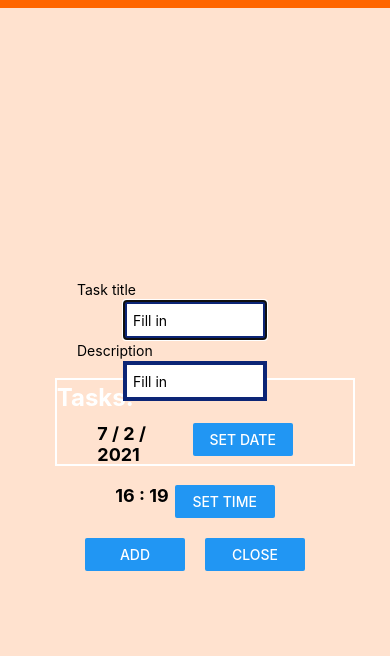
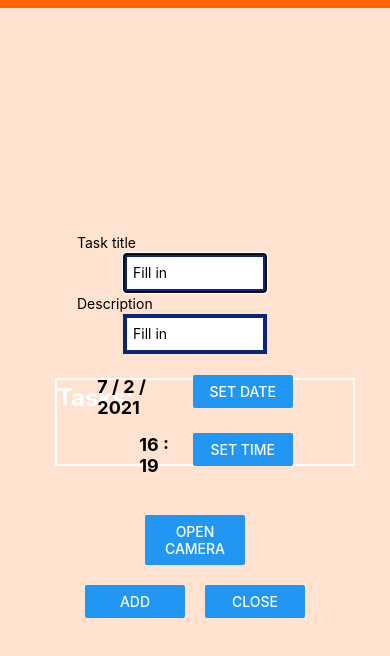
Before and after one commit to salter19/tamk-4A00EZ65-3001-kojo, a React Native app: screen / in a window 390 px wide. Both pictures are taken after a click on the button "ADD". Shown: the top 656 px of the page. Built offline with nearby package versions, Linux system fonts and the light colour scheme.

Commit message:
Add CameraComponent: template, needs work.

```diff
--- /dev/null
+++ b/components/CameraComponent.js
@@ -0,0 +1,53 @@
+import React, {useState, useEffect} from 'react';
+import {View, StyleSheet, Text, TouchableOpacity, Dimensions, Platform} from 'react-native';
+import {Camera} from 'expo-camera';
+
+const CameraComponent = ({onCloseCamera}) => {
+  const [type, setType] = useState(Camera.Constants.Type.back);
+  const [hasPermission, setHasPermission] = useState(null);
+
+  useEffect(() => {
+    (async() => {
+      const {status} = await Camera.requestPermissionsAsync().catch(e => console.log(e));
+      setHasPermission(status === 'granted');
+    })();
+  }, []);
+
+  const handleTypeChoice = () => {
+    setType(
+      type === Camera.Constants.Type.back
+        ? Camera.Constants.Type.front
+        : Camera.Constants.Type.back
+    );
+  }
+
+  if (hasPermission === null) {
+    return <View />;
+  }
+
+  if (hasPermission === false) {
+    return <Text>Camera access denied</Text>;
+  }
+
+  return (
+    <View>
+      <Camera type={type}>
+        <View>
+          <TouchableOpacity onPress={handleTypeChoice}>
+            <Text>Flip Camera</Text>
+          </TouchableOpacity>
+        </View>
+        <View>
+          <TouchableOpacity onPress={onCloseCamera}>
+            <Text>Close Camera</Text>
+          </TouchableOpacity>
+        </View>
+
+      </Camera>
+
+    </View>
+  );
+};
+
+
+export default CameraComponent;
--- a/components/EditTask.js
+++ b/components/EditTask.js
@@ -4,14 +4,10 @@ import DateTimePicker from '@react-native-community/datetimepicker';
 
 import Textfield from '../components/Exc2/InputText';
 import ButtonTypes from "../data/ButtonTypes";
+import Cam from './CameraComponent';
 
 const EditTask = ({isModify, onClose, onSubmitPress, currentTask}) => {
   const [isVisible, setVisible] = useState(false);
-  const [taskToSave, setTaskToSave] = useState({
-    key:undefined,
-    title:undefined,
-    description:undefined
-  });
   const [key, setKey] = useState('');
   const [title, setTitle] = useState('');
   const [description, setDescription] = useState('');
@@ -20,8 +16,11 @@ const EditTask = ({isModify, onClose, onSubmitPress, currentTask}) => {
   const [showPicker, setShowPicker] = useState(false);
   const [formattedDate, setFormattedDate] = useState('');
   const [formattedTime, setFormattedTime] = useState('');
+  const [showCamera, setShowCamera] = useState(false);
 
-  const titles = ['Task title', 'Description', 'Date', 'Set Date', 'Set Time'];
+  const titles =
+  ['Task title', 'Description', 'Date',
+  'Set Date', 'Set Time', 'Open Camera'];
 
   useEffect(() => {
     setVisible(true);
@@ -105,6 +104,14 @@ const EditTask = ({isModify, onClose, onSubmitPress, currentTask}) => {
     formatTime(currentDate);
   }
 
+  const openCamera = () => {
+    setShowCamera(true);
+  }
+
+  const handleCloseCamera = () => {
+    setShowCamera(false);
+  }
+
   return (
     <Modal
       animationType= "fade"
@@ -130,7 +137,7 @@ const EditTask = ({isModify, onClose, onSubmitPress, currentTask}) => {
           />
         </View>
 
-        <View>
+        <View style={styles.rightAligned}>
 
           <View style={styles.row}>
             {/* ToDo: add textfield possibility to add date */}
@@ -161,6 +168,13 @@ const EditTask = ({isModify, onClose, onSubmitPress, currentTask}) => {
           )}
         </View>
 
+        <View style={styles.button}>
+          <Button title={titles[5]} onPress={openCamera}/>
+        </View>
+
+        {showCamera && (
+          <Cam onCloseCamera={handleCloseCamera}/>
+        )}
 
         <View style={styles.row}>
           <View style={[styles.buttonLeft, styles.button]}>
@@ -211,6 +225,12 @@ const styles = StyleSheet.create({
   buttonRight: {
     marginLeft: "5%",
   },
+  leftAligned: {
+    alignItems:"flex-start",
+  },
+  rightAligned:{
+    alignItems:"flex-end",
+  }
 });
 
 export default EditTask;
```
